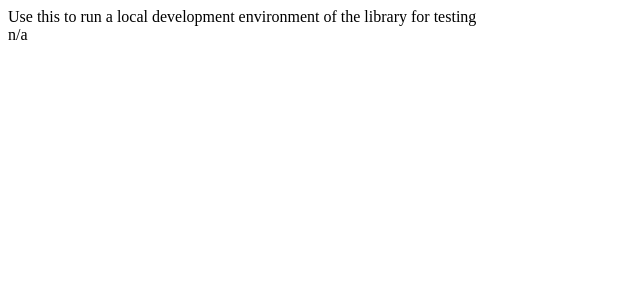
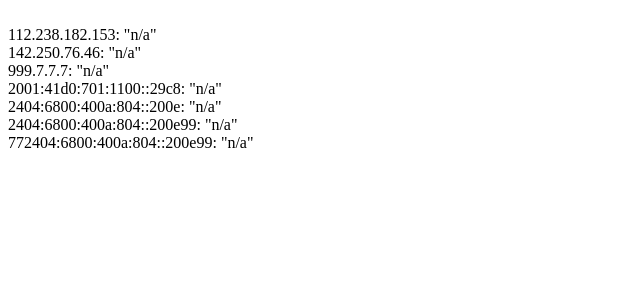
Before and after one commit to seiry/use-mmdb-vanilla, a React (Vite) app: page / in a window 1280 px wide. Shown: the top 300 px of the page, without its empty margins (0-640 px from the left). Built offline with nearby package versions, Linux system fonts and the light colour scheme; no server answers.

Commit message:
fix: update mmdb.js dependency to version 2.0.3 and refactor main.tsx for improved IP geolocation handling

```diff
--- a/package.json
+++ b/package.json
@@ -35,7 +35,7 @@
   },
   "dependencies": {
     "buffer": "^6.0.3",
-    "mmdb.js": "^1.0.1"
+    "mmdb.js": "^2.0.3"
   },
   "devDependencies": {
     "@types/node": "^24.0.0",
--- a/src/main.tsx
+++ b/src/main.tsx
@@ -1,11 +1,38 @@
 import { getGeoFromIp } from "./getGeoFromIp";
-import React from "react";
+import React, { FC } from "react";
 import ReactDOM from "react-dom/client";
 
+const ipList = [
+  "112.238.182.153",
+  "142.250.76.46",
+  "999.7.7.7",
+  "2001:41d0:701:1100::29c8",
+  "2404:6800:400a:804::200e",
+  "2404:6800:400a:804::200e99",
+  "772404:6800:400a:804::200e99"
+
+]
+
+const IpTag:FC<{ip:string}> = ({ip})=>{
+  const [geo, setGeo] = React.useState<any>('Loading...');
+
+  React.useEffect(() => {
+    getGeoFromIp(ip).then(setGeo);
+  }, [ip]);
+
+  return (
+    <div>
+      {ip}: {JSON.stringify(geo)}
+    </div>
+  );
+}
 ReactDOM.createRoot(document.getElementById("root") as HTMLElement).render(
   <React.StrictMode>
-    Use this to run a local development environment of the library for testing
     <br></br>
-    {await getGeoFromIp("112.238.182.153")}
+    {
+      ipList.map((ip) => (
+        <IpTag key={ip} ip={ip} />
+      ))
+    }
   </React.StrictMode>,
 );
```
Also changed, not shown: 1 other file (tests, documents, lock files or other folders).
